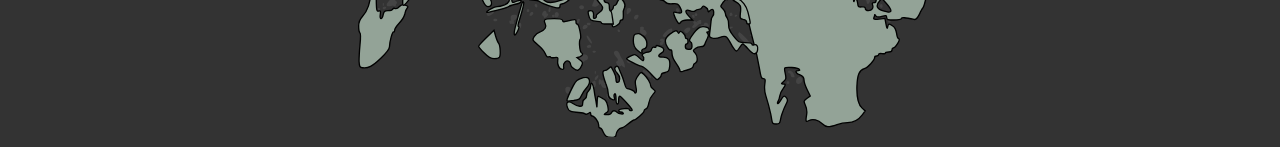
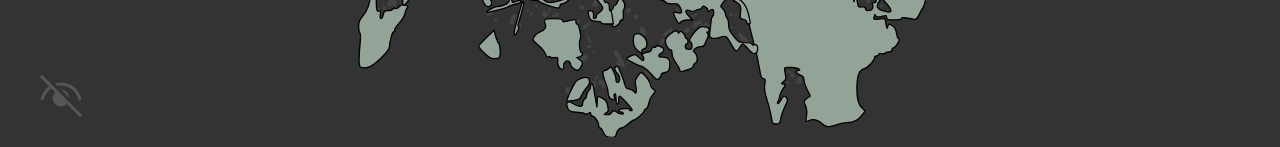
Before and after one commit to lochungtin/resa, a React (Create React App) app: page / in a window 1280 px wide. Shown: the part 650-797 px from the top of the page. Built offline with nearby package versions, Linux system fonts and the light colour scheme.

Commit message:
show hide buttons

```diff
--- a/src/App.css
+++ b/src/App.css
@@ -4,6 +4,14 @@
 	justify-content: center;
 	height: 100vh;
 	width: 100vw;
+}
+
+.showHideBtn {
+	bottom: 30px;
+	height: 50px;
+	left: 30px;
+	position: absolute;
+	width: 50px;
 }
 
 .stack {
--- a/src/App.js
+++ b/src/App.js
@@ -1,4 +1,5 @@
 import './App.css';
+import ShowHideButton from './components/showhidebtn';
 
 import Background from './svg/background';
 import Interactable from './svg/interactable';
@@ -10,6 +11,7 @@ const App = () => {
 				<Interactable />
 				<Background />
 			</div>
+			<ShowHideButton showing={false} />
 		</div>
 	);
 };
--- /dev/null
+++ b/src/components/showhidebtn.js
@@ -0,0 +1,14 @@
+import React from 'react';
+
+import hide from '../icon/hide.svg';
+import show from '../icon/show.svg';
+
+const ShowHideButton = ({ showing }) => {
+	return (
+		<button className='showHideBtn'>
+			<img src={showing ? show : hide} alt='btn' width={50} />
+		</button>
+	);
+};
+
+export default ShowHideButton;
--- a/src/index.css
+++ b/src/index.css
@@ -7,3 +7,9 @@ body {
 	-moz-osx-font-smoothing: grayscale;
 	background-color: #333;
 }
+
+button {
+	background-color: transparent;
+	border: none;
+	outline: none;
+}
```
Also changed, not shown: src/icon/hide.svg (added), src/icon/show.svg (added).
